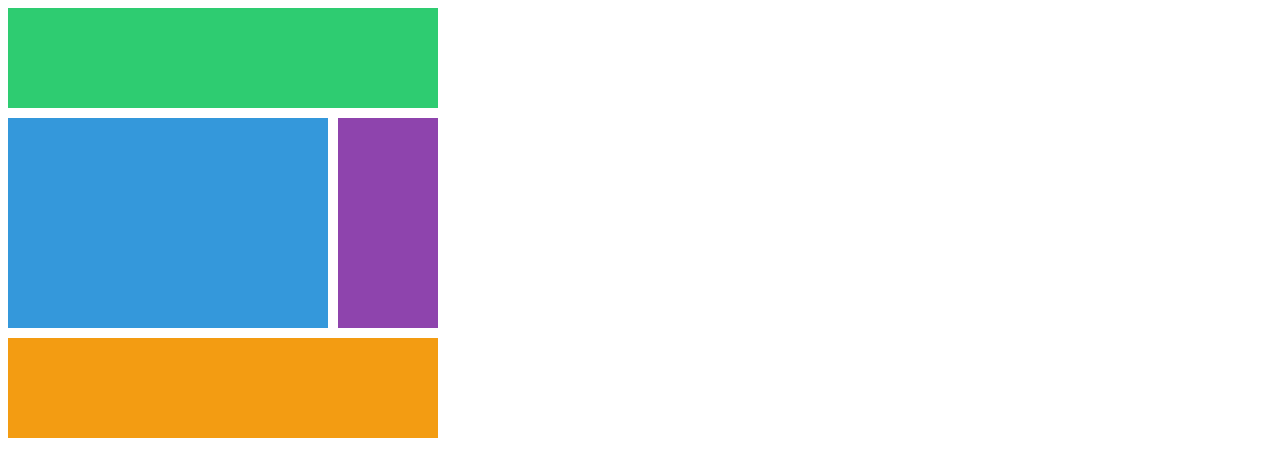
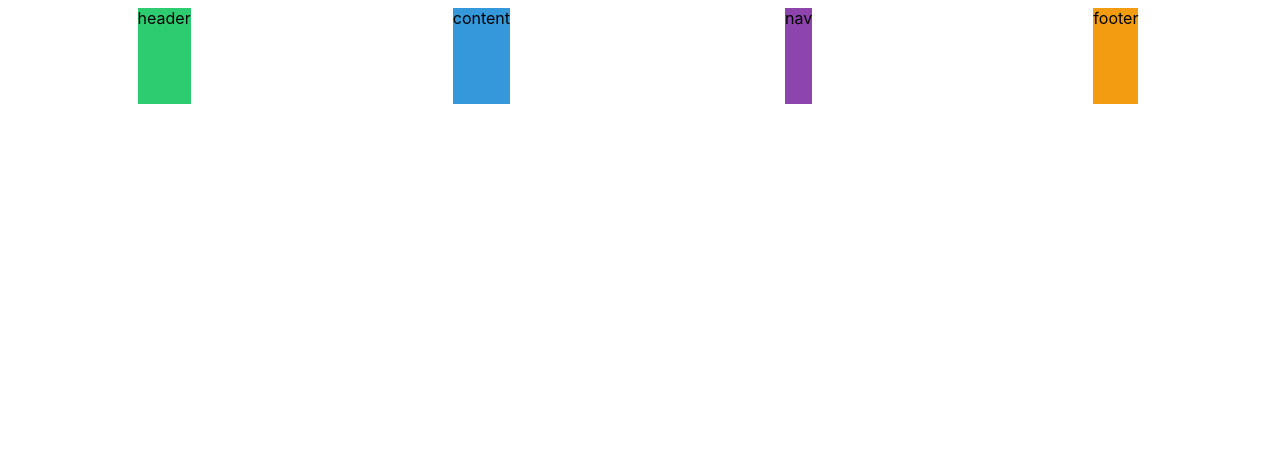
Before and after one commit to hrj0903/scss-class, a plain HTML site: page index.html in a window 1280 px wide. Drawn offline with Linux system fonts and the light colour scheme.

Commit message:
place items

```diff
--- a/index.html
+++ b/index.html
@@ -9,9 +9,9 @@
   </head>
   <body>
     <div class="grid">
-      <div class="header"></div>
-      <div class="content"></div>
-      <div class="nav"></div>
-      <div class="footer"></div>
+      <div class="header">header</div>
+      <div class="content">content</div>
+      <div class="nav">nav</div>
+      <div class="footer">footer</div>
   </body>
 </html>
--- a/styles.css
+++ b/styles.css
@@ -4,25 +4,25 @@ body {
 }
 .grid {
   display: grid;
-  gap: 10px;
-  grid-template-columns: [first-line] 100px [second-line] 100px [third-line] 100px [fourth-line] 100px [fifth-line];
-  grid-template-rows: repeat(4, [sexy-line] 100px);
+  gap: 5px;
+  height: 50vh;
+  grid-template-columns: repeat(4, 1fr);
+  grid-template-rows: repeat(4, 1fr);
+  place-items: stretch center;
 }
 
 .header {
   background-color: #2ecc71;
-  grid-column: span 4;
 }
+
 .content {
   background-color: #3498db;
-  grid-column: first-line / fourth-line;
-  grid-row: sexy-line 2 / sexy-line 4;
 }
+
 .nav {
   background-color: #8e44ad;
-  grid-row: span 2;
 }
+
 .footer {
   background-color: #f39c12;
-  grid-column: span 4;
 }
```
